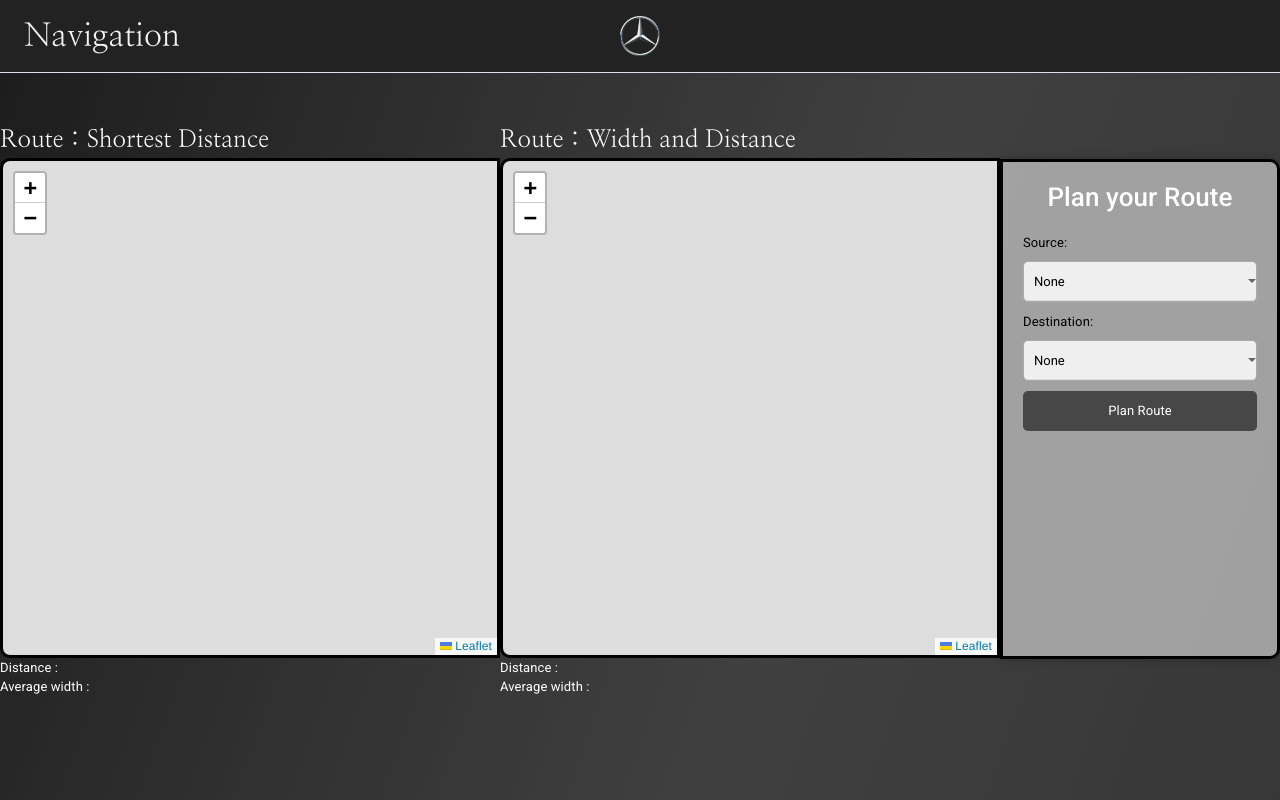
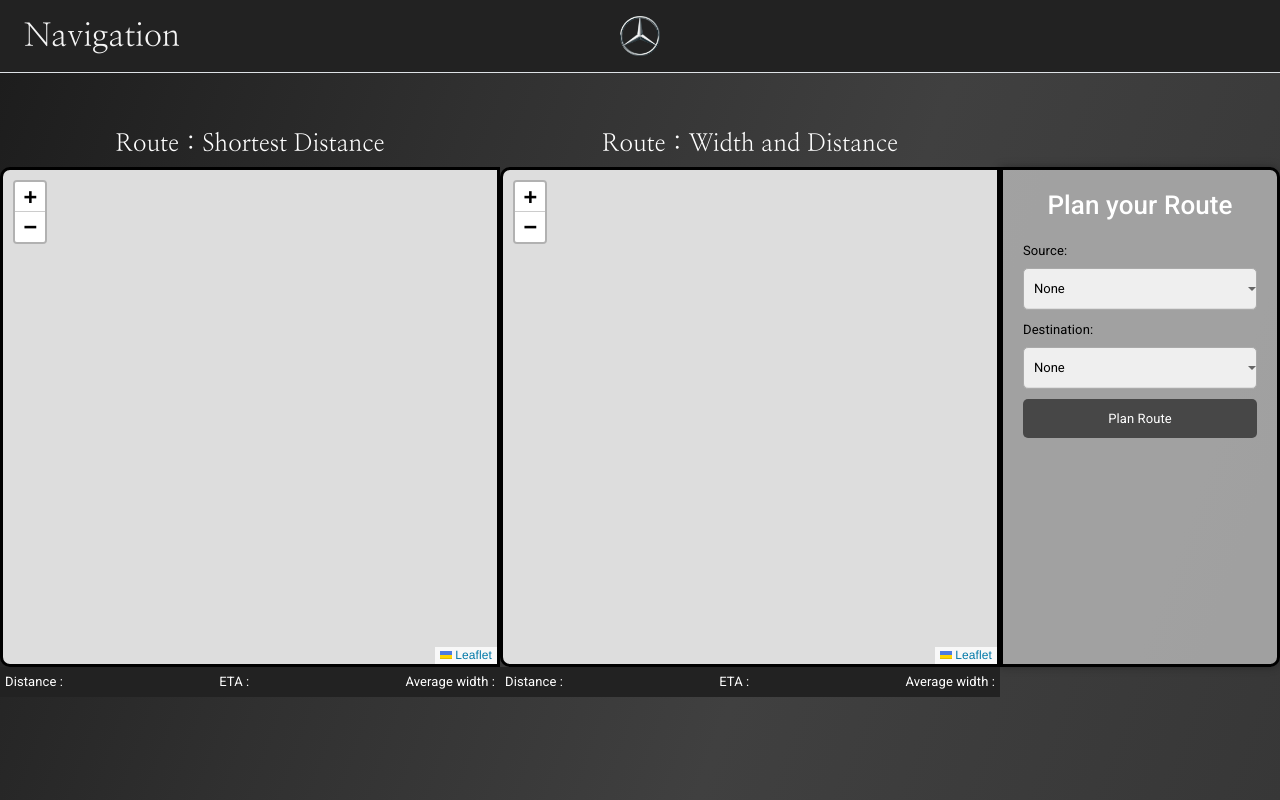
Before and after one commit to vishwajeet-hogale/Broadest-route-optimization, a Flask app: template Templates/map.html in a window 1280 px wide. Run offline with Flask 3, Linux system fonts and the light colour scheme; the template is opened without the code that fills it, so the values that code supplies are empty; parts of the project's set-up code (start-up, migrations or seed data) failed here and were passed over; some libraries are stand-ins or nearby versions.

Commit message:
ETA feature

```diff
--- a/Templates/map.html
+++ b/Templates/map.html
@@ -46,25 +46,30 @@
     <div>
 
     <div class="d-flex flex-md-row flex-column justify-content-center align-items-center" style="height: 80vh; color: white;">
-      <div style=" width:max-content;">
-        <div class="header_MB" style="font-size: 24px;">Route : Shortest Distance</div>
+      <div style=" width:max-content; position: relative;">
+        <div class="header_MB" style="font-size: 24px;width: 100%; text-align: center; padding: 1%; z-index: 10;">Route : Shortest Distance</div>
         <div id="route_dist"></div>
-        <div>
+                <div class="d-flex flex-row bg-dark" style=" width: 100%; justify-content: space-between; padding: 1%;">
+
           <div>Distance :<span id="dist_dist"></span></div>
+          <div>ETA :<span id="dist_eta"></span></div>
           <div>Average width : <span id="dist_avg_width"></span></div>
         </div>
       </div>
-      <div style=" width: max-content;">
-        <div class="header_MB" style="font-size: 24px;">Route : Width and Distance</div>
+
+
+      <div style=" width: max-content; position: relative;">
+        <div class="header_MB" style="font-size: 24px; width: 100%; text-align: center; padding: 1%; z-index: 10;">Route : Width and Distance</div>
         <div id="route_width"></div>
-        <div >
+        <div class="d-flex flex-row bg-dark" style=" width: 100%; justify-content: space-between; padding: 1%;">
           <div>Distance :<span id="width_dist"></span></div>
+          <div>ETA :<span id="width_eta"></span></div>
           <div>Average width : <span id="width_avg_width"></span></div>
         </div>
       </div>
 
 
-      <form id="route_form" style=" width: 100%;">
+      <form id="route_form" style=" width: 100%; margin-top: 15px;">
         <h2>Plan your Route</h2>
         <label for="source_dropdown">Source:</label><br>
         <select id="source_dropdown" name="source">
@@ -110,9 +115,13 @@
 
 
         const {destination,origin,route_dist,route_width_dist} = res
+
         $('#width_dist').text(route_width_dist.distance)
         $('#width_avg_width').text(route_width_dist.avg_width)
+        $('#width_eta').text(Math.round(route_width_dist.eta))
+
         $('#dist_dist').text(route_dist.distance)
+        $('#dist_eta').text(Math.round(route_dist.eta))
         $('#dist_avg_width').text(route_dist.avg_width)
 
         console.log({lat: route_width_dist.latitude, long:route_width_dist.longitude, origin, dest:destination})
--- a/app.py
+++ b/app.py
@@ -1,34 +1,19 @@
 from flask import Flask, render_template, jsonify, request, redirect, url_for, flash, Response
+from flask_cors import CORS
 # from flask_mysqldb import MySQL
 import random
 import main.simulation.matrix as m
 import json
 import main.simulation.traversal as traversal
 import time
+
 app=Flask(__name__)
 app.secret_key = "mysecretkey"
-
+CORS(app)
 
 @app.route('/')
 def home():
-        flash('Thank you! Your ambulance will arrive soon')
-        st = 42
-        end = 3
-        pst = location_info[st]
-        pend = location_info[end]
-        dist,avg_width,path_list,_ = traversal.findpath('dataset4POC 3.xlsx',st-1,end-1)
-        support_points = m.get_support_points(path_list,location_info)
-        # print(support_points)
-        j = m.get_points_using_supporting_points(support_points,pst,pend)   # Replace this with node ordering.
-        origin=pst
-        dest=pend
-        # print(j[0]['numofpoints'])
-        lat = []
-        lon=[]
-        lat=j[0]['latpoints']
-        lon=j[0]['longpoints']
-
-        return render_template('map.html',lat=lat,long=lon,origin=origin,dest=dest)
+        return render_template('map.html')
 
 @app.route("/getNodes",methods=["GET"])
 def getNodes():
@@ -49,7 +34,7 @@
         pst = location_info[st]
         pend = location_info[end]
 
-        dist, avg_width, path_list_width_dist, path_list_dist = traversal.findpath('dataset4POC 3.xlsx',st-1,end-1)
+        dist, avg_width, eta, path_list_width_dist, path_list_dist = traversal.findpath('dataset4POC 3.xlsx',st-1,end-1)
 
         support_points_width_dist = m.get_support_points(path_list_width_dist,location_info)
 
@@ -73,13 +58,15 @@
                         'latitude':lat_d,
                         'longitude': lon_d,
                         'distance':dist['dist'],
-                        'avg_width':avg_width['dist']
+                        'avg_width':avg_width['dist'],
+                        'eta': eta['dist']
                 },
                 'route_width_dist' : {
                         'latitude':lat_wd,
                         'longitude': lon_wd,
                         'distance':dist['width'],
-                        'avg_width':avg_width['width']
+                        'avg_width':avg_width['width'],
+                        'eta':eta['width']
                 },
                 'origin':origin,
                 'destination':dest,
```
Also changed, not shown: main/simulation/traversal.py (+17 -10 lines), static/images/amb.png, 2 other files.
